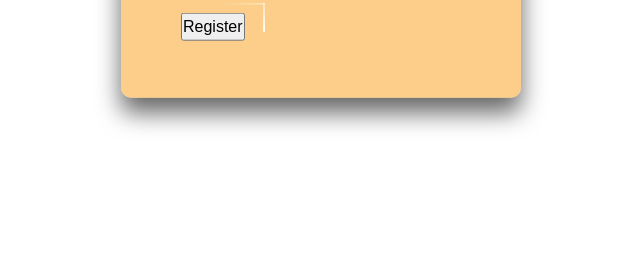
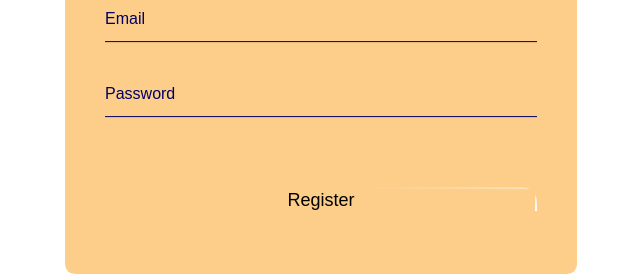
Before and after one commit to bela975/PETracker, a Django app: page /register/ in a window 1280 px wide. Shown: the part 532-806 px from the top of the page, without its empty margins (319-959 px from the left). Before the commit the page ends 661 px from the top, so only its background shows below. Run offline with Django 4.2, Linux system fonts and the light colour scheme.

Commit message:
login resolvido
problema login resolvido

```diff
--- a/recipes/admin.py
+++ b/recipes/admin.py
@@ -1,5 +1,5 @@
 from django.contrib import admin
-from recipes.models import Event
+from recipes.models import Event, Medicine
 
 
 from .models import Pet
@@ -11,3 +11,6 @@
 @admin.register(Pet)
 class PetAdmin(admin.ModelAdmin):
     list_display = ['name', 'id', 'breed', 'description', 'user']
+
+
+admin.site.register(Medicine)
--- a/recipes/forms.py
+++ b/recipes/forms.py
@@ -30,13 +30,13 @@
 class AlergyForm(ModelForm):
     class Meta:
         model = Alergy
-        fields = '__all__'
+        fields =  ['title']
 
 
 class MedicineForm(ModelForm):
     class Meta:
         model = Medicine
-        fields = '__all__'
+        fields = ['med','resp','time']
         widgets = {
             'time': DateInput(attrs={'type': 'datetime-local'}, format='%Y-%m-%dT%H:%M'),
         }
--- a/recipes/models.py
+++ b/recipes/models.py
@@ -50,6 +50,7 @@
         return f"{self.title}"
 
 class Medicine(models.Model):
+    user = models.ForeignKey(User, on_delete=models.CASCADE)
     med = models.CharField(max_length=50)
     time = models.DateTimeField(max_length=50)
     resp = models.CharField(max_length=50)
--- a/recipes/urls.py
+++ b/recipes/urls.py
@@ -16,6 +16,7 @@
     re_path(r'^calendar/$', views.CalendarView.as_view(), name='calendar'),
     re_path(r'^event/new/$', views.event, name='event_new'),
     re_path(r'^event/edit/(?P<event_id>\d+)/$', views.event, name='event'),
+    # re_path(r'^event/delete/(?P<event_id>\d+)/$', views.event_delete, name='event_delete'),
     path('kanban/', kanban, name='kanban'),
     path('medicine/', views.medicine, name='medicine'),
     path('home/<int:id>', views.alergy_detail, name='alergy_detail'),
--- a/recipes/views.py
+++ b/recipes/views.py
@@ -82,8 +82,13 @@
 def plataforma(request):
     return render(request, 'pet.html')
 
+
+@login_required(login_url='login')
 def pet(request):
-    pet = Pet.objects.filter(active=True)
+    if request.user.is_authenticated:
+        pet = Pet.objects.filter(active=True, user=request.user)
+    else:
+        pet = []
     return render(request, 'pet.html', {'pet': pet})
 
 @login_required(login_url='/login/')
@@ -96,7 +101,7 @@
         email = request.POST.get('email')
         ##photo = request.FILES.get('photo')
         user = request.user
-        pet = Pet.objects.create(name=name, breed=breed, description=description, phone=phone, email=email, user=user)
+        pet = Pet.objects.create(name=name, breed=breed, email=email, phone=phone, description=description, user=request.user)
         return redirect('recipes:pet')
     else:
         return render(request, 'register_pet.html')
@@ -111,7 +116,7 @@
     description = request.POST.get('description')
     file = request.FILES.get('file')
     user = request.user
-    pet = Pet.objects.create(name=name, breed=breed, email=email, phone=phone, description=description, user=user)
+    pet = Pet.objects.create(name=name, breed=breed, description=description, phone=phone, email=email, user=request.user)
 
     return redirect('recipes:pet')
 
@@ -122,17 +127,14 @@
     def get_context_data(self, **kwargs):
         context = super().get_context_data(**kwargs)
 
-        # use today's date for the calendar
         d = get_date(self.request.GET.get('day', None))
 
-        # Instantiate our calendar class with today's year and date
         recipes = Calendar(d.year, d.month)
 
         d = get_date(self.request.GET.get('month', None))
         context['prev_month'] = prev_month(d)
         context['next_month'] = next_month(d)
 
-        # Call the formatmonth method, which returns our calendar as a table
         html_recipes = recipes.formatmonth(withyear=True)
         context['calendar'] = mark_safe(html_recipes)
         return context
@@ -184,15 +186,14 @@
     if request.method == "POST":
         form = MedicineForm(request.POST)
         if form.is_valid():
-            form.save()
+            medicine = form.save(commit=False)
+            medicine.user = request.user
+            medicine.save()
             return redirect("/medicine")
     else:
         form = MedicineForm()
-    return render(request, 'medicine.html',
-                  {"form": form,
-                    "medicines": Medicine.objects.all(),
-                  })
-
+        medicines = Medicine.objects.filter(user=request.user) if request.user.is_authenticated else []
+    return render(request, 'medicine.html', {"form": form, "medicines": medicines})
 
 def alergy_detail(request, id):
     alergy = get_object_or_404(Alergy, pk=id)
@@ -228,3 +229,8 @@
     else:
         color = color
     return color
+
+# def event_delete(event_id):
+#     event = get_object_or_404(Event, id=event_id)
+#     event.delete()
+#     return HttpResponseRedirect(reverse('recipes:calendar'))
--- a/static/style.css
+++ b/static/style.css
@@ -57,19 +57,20 @@
     position: absolute;
     top: 50%;
     left: 50%;
-    width: 400px;
+    width: 40%;
     padding: 40px;
-    margin: 20px auto;
+    margin-top: 200px;
     -webkit-transform: translate(-50%, -55%);
         -ms-transform: translate(-50%, -55%);
             transform: translate(-50%, -55%);
     background: #f9a6298c;
     -webkit-box-sizing: border-box;
             box-sizing: border-box;
-    -webkit-box-shadow: 0 15px 25px rgba(0,0,0,.6);
-            box-shadow: 0 15px 25px rgba(0,0,0,.6);
     border-radius: 10px;
+
   }
+
+
 
   .login-box p:first-child {
     margin: 0 0 30px;
@@ -119,7 +120,6 @@
   .login-box form a {
     position: relative;
     display: inline-block;
-    padding: 10px 20px;
     font-weight: bold;
     color: #fff;
     font-size: 16px;
@@ -129,7 +129,20 @@
     -webkit-transition: .5s;
     transition: .5s;
     margin-top: 40px;
-    letter-spacing: 3px
+    letter-spacing: 3px;
+    width: 100%;
+    border-radius: 15px;
+    height: 40px;
+    z-index: 99;
+
+  }
+
+  .login-box form a input {
+    width: 100%;
+    border: none;
+    background: transparent;
+    font-size: large;
+    font-weight: 400;
   }
 
   .login-box a:hover {
@@ -296,6 +309,13 @@
     box-shadow: 0 0.7em 1.5em -0.5em #14a73e98;
     letter-spacing: 0.05em;
     border-radius: 20em;
+    width: 130px;
+  }
+
+  .cssbuttons-io-button a {
+    text-decoration: none;
+    color: #fff;
+
   }
 
   .cssbuttons-io-button svg {
--- a/templates/calendar.html
+++ b/templates/calendar.html
@@ -5,6 +5,8 @@
 {% endblock %}
 
 {% block content %}
+
+
 <div class="clearfix">
 	<a class="btn btn-info left" href="{% url 'recipes:calendar' %}?{{ prev_month }}"> Previous Month </a>
 	 <a class="btn btn-info right" href="{% url 'recipes:calendar' %}?{{ next_month }}"> Next Month </a>
--- a/templates/event.html
+++ b/templates/event.html
@@ -30,6 +30,10 @@
     {{ form }}
     <tr><td colspan="2"><button type="submit" class="btn btn-info right"> Submit </button></td></tr>
 
+
+    {% comment %} <a href="{% url 'recipes:event_delete' event.id %}" class="btn btn-danger btn-small">Delete</a> {% endcomment %}
+
+
 </form>
 
 {% endblock %}
--- a/templates/kanban.html
+++ b/templates/kanban.html
@@ -51,7 +51,7 @@
 <body>
 
   <div class="navbar">
-    <a class="active" href="/home/"><i class="fa fa-fw fa-home"></i> Home</a>
+    <a class="active" href=" "><i class="fa fa-fw fa-home"></i> Home</a>
     <a href="/calendar/"><i class="fa fa-fw fa-calendar"></i> Calendar</a>
     <a href="/kanban/"><i class="fa fa-fw fa-table"></i>Checklist</a>
     <a href="/login/"><i class="fa fa-fw fa-user"></i> Login</a>
--- a/templates/register.html
+++ b/templates/register.html
@@ -6,6 +6,7 @@
     <meta http-equiv="X-UA-Compatible" content="IE=edge">
     <meta name="viewport" content="width=device-width, initial-scale=1.0">
     <link rel="stylesheet" type="text/css" href="{% static '/style.css' %}">
+    <link rel="stylesheet" type="text/css" href="{% static '/login.css' %}">
     <title>Register</title>
     <link href="https://cdn.jsdelivr.net/npm/bootstrap@5.3.0-alpha3/dist/css/bootstrap.min.css" rel="stylesheet" integrity="sha384-KK94CHFLLe+nY2dmCWGMq91rCGa5gtU4mk92HdvYe+M/SXH301p5ILy+dN9+nJOZ" crossorigin="anonymous">
     <link rel="stylesheet" href="https://cdnjs.cloudflare.com/ajax/libs/font-awesome/4.7.0/css/font-awesome.min.css">
@@ -15,16 +16,13 @@
 <script src="https://cdn.jsdelivr.net/npm/bootstrap@5.3.0-alpha3/dist/js/bootstrap.bundle.min.js" integrity="sha384-ENjdO4Dr2bkBIFxQpeoTz1HIcje39Wm4jDKdf19U8gI4ddQ3GYNS7NTKfAdVQSZe" crossorigin="anonymous"></script>
 
     <div class="navbar">
-        <a class="active" href="#"><i class="fa fa-fw fa-home"></i> Home</a>
-        <a href="#"><i class=""></i></a>
-        <a href="#"><i class=""></i> </a>
-        <a href=" "><i class=""></i> Login</a>
+        <a class="active"><i class="fa fa-fw fa-home"></i> Home</a>
+        <a href="/login">Login</a>
     </div>
-    <div class="title">
-        <a>PETracker</a>
-    </div>
+
+        <div class="container-login">
             <div class="logo">
-        <img src="https://raw.githubusercontent.com/bela975/PETracker/main/img/petracker_logo.png" alt="logo">
+                <img src="https://raw.githubusercontent.com/bela975/PETracker/33735714a052b92ac15696326f3b398ce1924b49/img/petracker_logo.png" alt="logo">
             </div>
 
             <div class="login-box">
@@ -58,6 +56,8 @@
                     </a>
                 </form>
             </div>
+        </div>
+
     <div>
         {% for message in messages %}
             <div class="alert alert-danger" role="alert">
--- a/templates/register_pet.html
+++ b/templates/register_pet.html
@@ -23,7 +23,7 @@
         <a>PETracker</a>
     </div>
     <div class="logo">
-        <img src="https://raw.githubusercontent.com/bela975/PETracker/main/img/petracker_logo.png" alt="logo">
+        <img src="https://raw.githubusercontent.com/bela975/PETracker/33735714a052b92ac15696326f3b398ce1924b49/img/petracker_logo.png" alt="logo">
     </div>
 
 
```
Also changed, not shown: templates/home.html (+19 -20 lines), templates/login.html (+6 -4 lines), templates/medicine.html (+10 -1 lines), templates/pet.html (+6 -5 lines), recipes/migrations/0013_medicine_user.py (added), recipes/migrations/0014_alter_medicine_user.py (added). Lines whose indentation alone changed are shown as unchanged.
